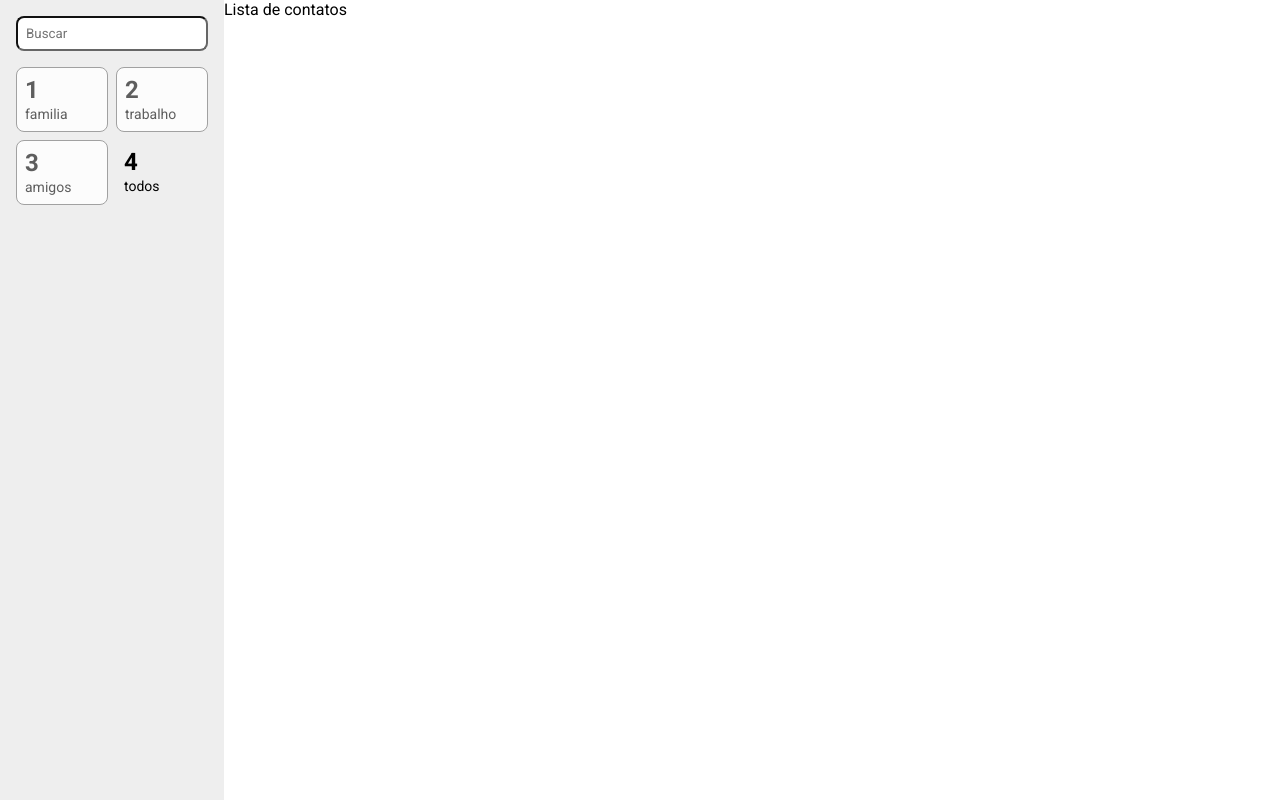
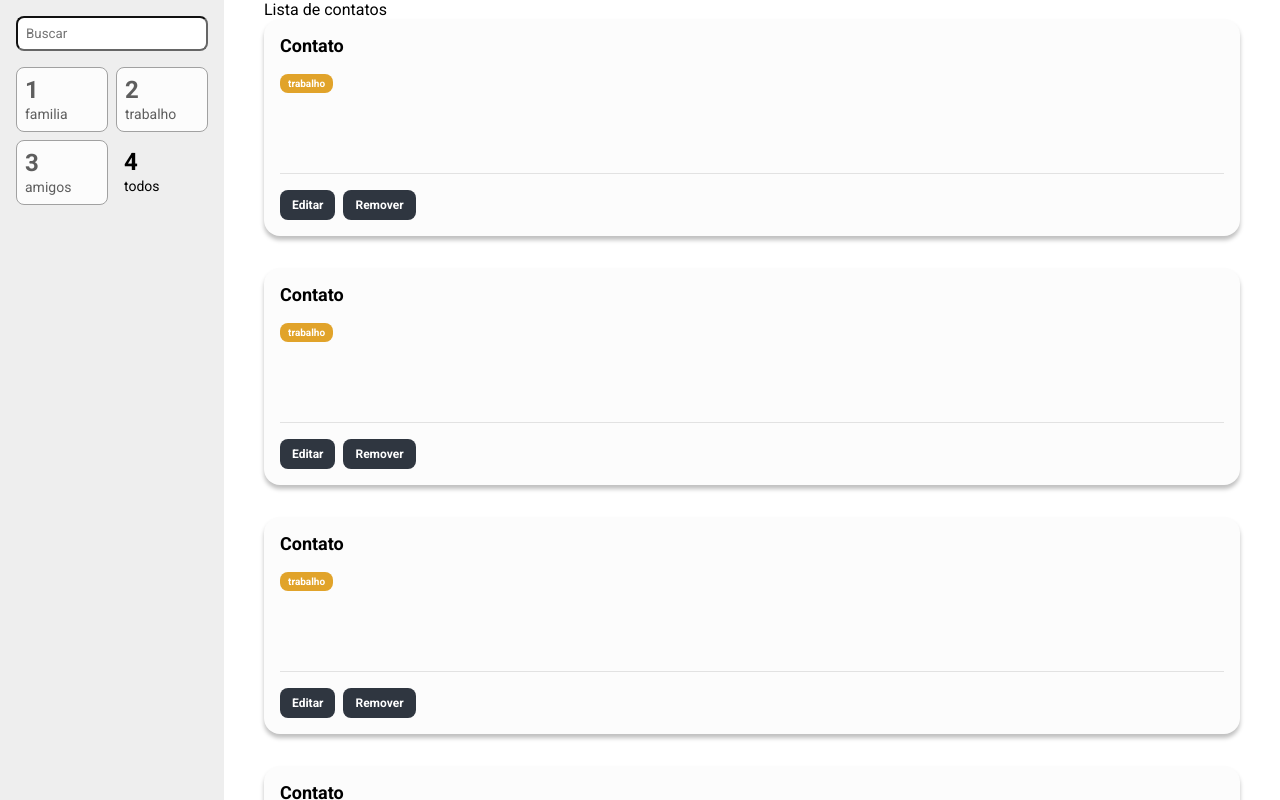
Before and after one commit to arildohp/lista_de_contatos, a React (Create React App) app: page / in a window 1280 px wide. Built offline with nearby package versions, Linux system fonts and the light colour scheme.

Commit message:
construindo o card de contatos

```diff
--- a/src/Container/ListaDeContatos/index.tsx
+++ b/src/Container/ListaDeContatos/index.tsx
@@ -1,7 +1,27 @@
+import Contato from '../../components/Contato'
+import { Container } from './styles'
+
 const ListaDeContatos = () => (
-  <main>
+  <Container>
     <p>Lista de contatos</p>
-  </main>
+    <ul>
+      <li>
+        <Contato />
+      </li>
+      <li>
+        <Contato />
+      </li>
+      <li>
+        <Contato />
+      </li>
+      <li>
+        <Contato />
+      </li>
+      <li>
+        <Contato />
+      </li>
+    </ul>
+  </Container>
 )
 
 export default ListaDeContatos
--- /dev/null
+++ b/src/Container/ListaDeContatos/styles.ts
@@ -0,0 +1,7 @@
+import styled from 'styled-components'
+
+export const Container = styled.main`
+  padding: 0 40px;
+  height: 100vh;
+  overflow-y: scroll;
+`
--- /dev/null
+++ b/src/components/Contato/index.tsx
@@ -0,0 +1,15 @@
+import * as S from './styles'
+
+const Contato = () => (
+  <S.Card>
+    <S.Titulo>Contato</S.Titulo>
+    <S.Tag>trabalho</S.Tag>
+    <S.Descricao />
+    <S.BarraAcoes>
+      <S.Botao>Editar</S.Botao>
+      <S.Botao>Remover</S.Botao>
+    </S.BarraAcoes>
+  </S.Card>
+)
+
+export default Contato
--- /dev/null
+++ b/src/components/Contato/styles.ts
@@ -0,0 +1,51 @@
+import styled from 'styled-components'
+
+export const Card = styled.div`
+  background-color: #fcfcfc;
+  box-shadow: 0px 4px 4px rgba(0, 0, 0, 0.25);
+  padding: 16px;
+  margin-bottom: 32px;
+  border-radius: 16px;
+`
+export const Titulo = styled.h3`
+  font-size: 18px;
+  font-weight: bold;
+  margin-bottom: 16px;
+`
+export const Tag = styled.span`
+  padding: 4px 8px;
+  color: #fff;
+  font-weight: bold;
+  font-size: 10px;
+  background-color: #e1a32a;
+  border-radius: 8px;
+  margin-rifht: 16px;
+  display: inline-block;
+`
+export const Descricao = styled.textarea`
+  color: #8b8b8b;
+  font-size: 14px;
+  line-height: 24px;
+  display: block;
+  width: 100%;
+  margin-bottom: 16px;
+  margin-top: 16px;
+  resize: none;
+  border: none;
+  background-color: transparent;
+`
+export const BarraAcoes = styled.div`
+  border-top: 1px solid rgba(0, 0, 0, 0.1);
+  padding-top: 16px;
+`
+export const Botao = styled.button`
+  font-weight: bold;
+  font-size: 12px;
+  color: #fff;
+  padding: 8px 12px;
+  border: none;
+  cursor: pointer;
+  background-color: #2f3640;
+  border-radius: 8px;
+  margin-right: 8px;
+`
--- a/src/styles/index.ts
+++ b/src/styles/index.ts
@@ -6,6 +6,7 @@
     padding: 0;
     box-sizing:border-box;
     font-family: Roboto, sans-serif;
+    list-style: none;
   }
 `
 
```
